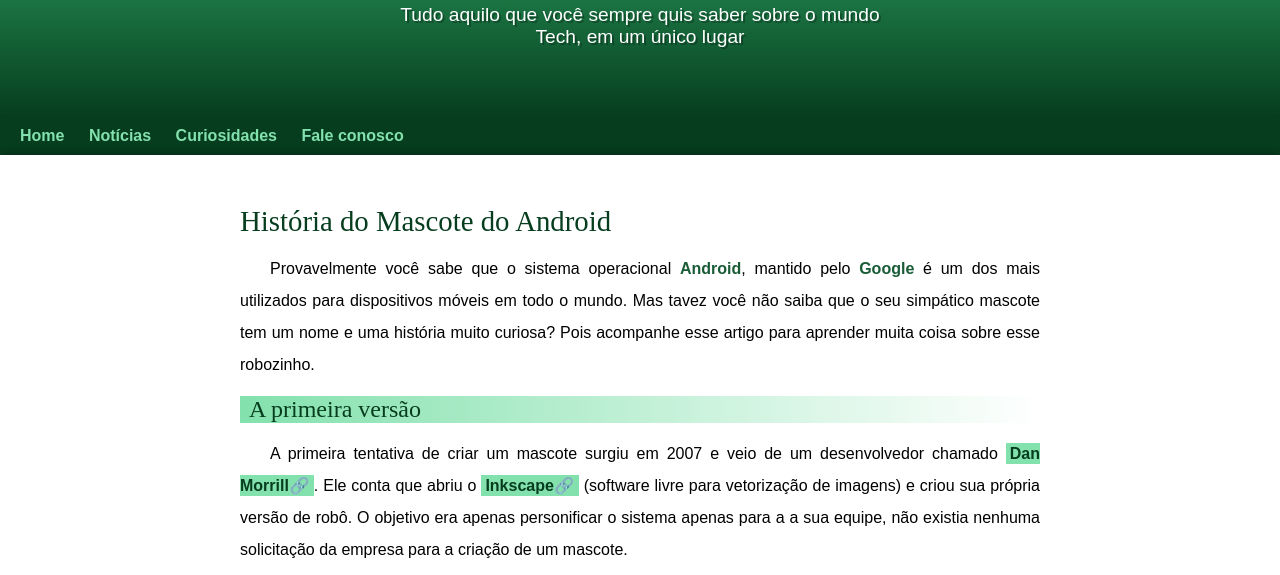
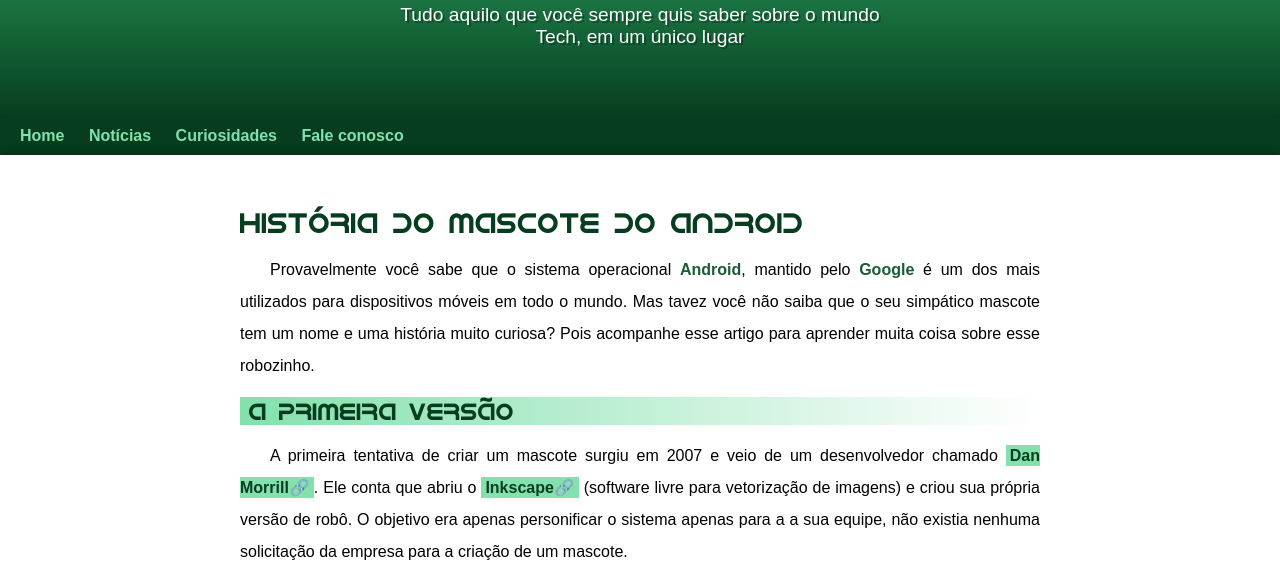
Before and after one commit to KauaHaymon/curso-html-css, a plain HTML site: page modulo 2/d010/android.html in a window 1280 px wide. Shown: the part 113-688 px from the top of the page. Drawn offline with Linux system fonts and the light colour scheme; the site is published under a folder, as on GitHub Pages, so addresses that start at the root find nothing.

Commit message:
Update style.css

```diff
--- a/modulo 2/d010/estilo/style.css
+++ b/modulo 2/d010/estilo/style.css
@@ -4,7 +4,7 @@
 
 @font-face {
     font-family: 'Android';
-    src: url('/d010/fontes/idroid.otf') format('opentype');
+    src: url('../fontes/idroid.otf') format('opentype');
     font-weight: normal;
 }
 
```
